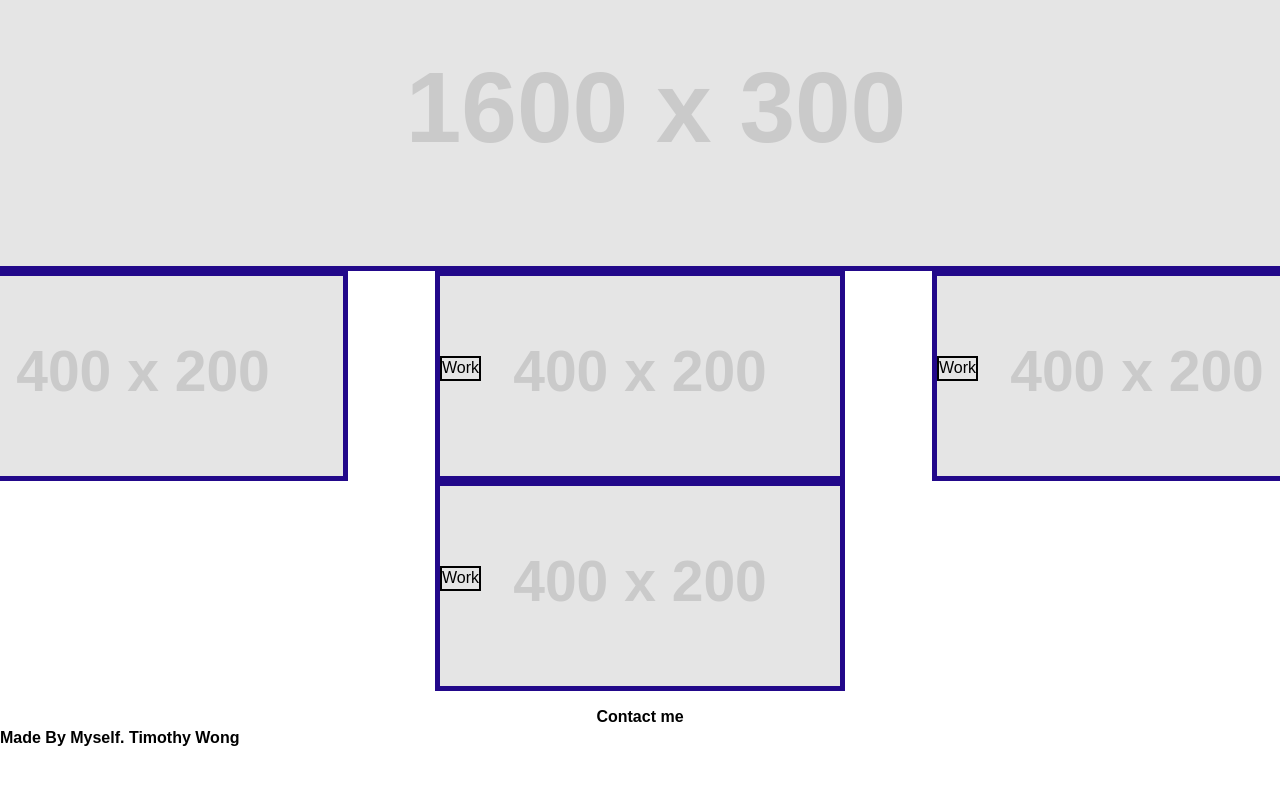
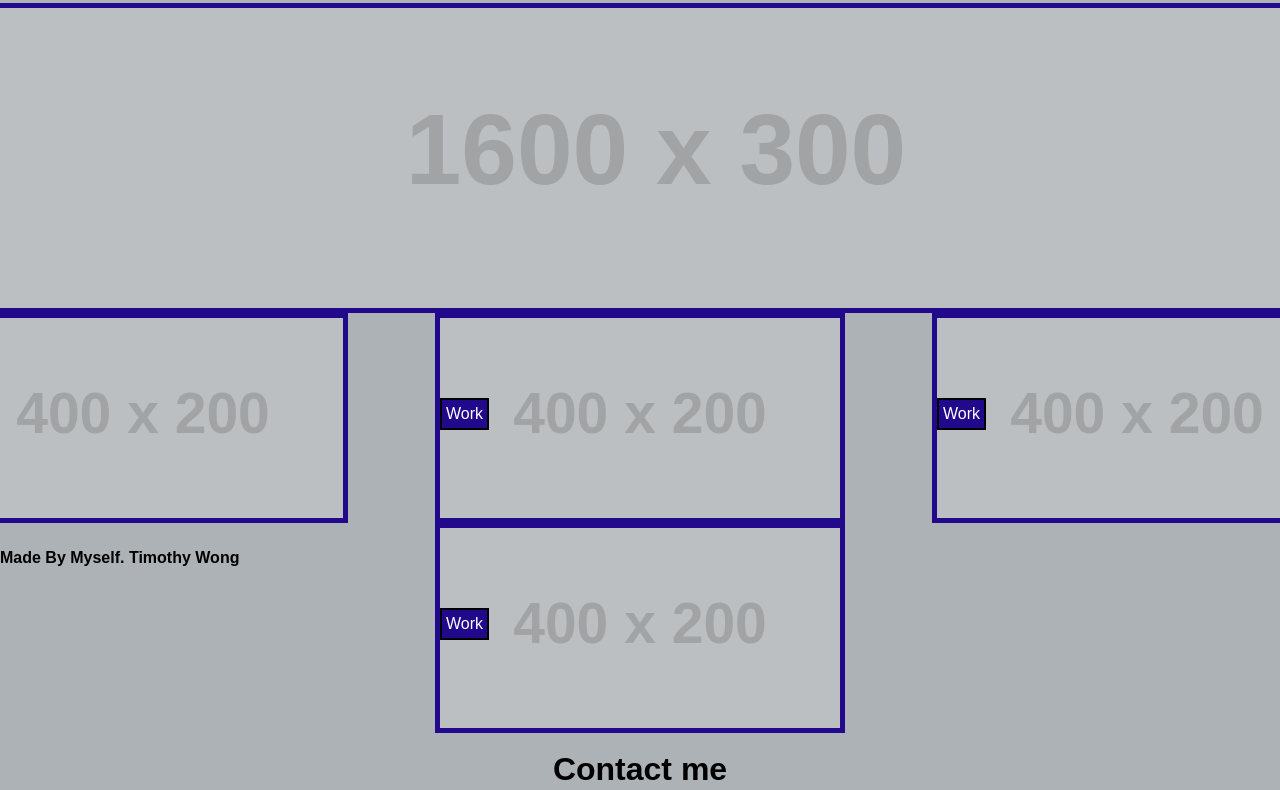
Before and after one commit to TMW93/portfolio, a plain HTML site: page index.html in a window 1280 px wide. Shown: the part 231-1021 px from the top of the page. Before the commit the page ends 980 px from the top, so only its background shows below. Drawn offline with Linux system fonts and the light colour scheme; placeholder pictures from the web are drawn by us.

Commit message:
added more colours

```diff
--- a/assets/css/style.css
+++ b/assets/css/style.css
@@ -8,6 +8,7 @@ body {
   display: flex;
   flex-direction: column;
   line-height: 1.3;
+  background-color: rgb(173, 178, 182);
 }
 
 header {
@@ -39,6 +40,11 @@ nav li {
   margin: 0;
   padding: 1%;
   text-align: center;
+  list-style: none;
+}
+
+nav a {
+  color: var(--colour-white);
 }
 
 nav:hover li {
@@ -49,6 +55,10 @@ main {
   display: flex;
   align-items: center;
   flex-direction: column;
+}
+
+h2 {
+  font-size: 200%;
 }
 
 .image-container {
@@ -79,7 +89,7 @@ main {
   flex-wrap: wrap;
 }
 
-.work-descript-main, .work-descript-1,.work-descript-2,.work-descript-3, .work-descript-4 {
+#work-descript-main, #work-descript-1, #work-descript-2, #work-descript-3, #work-descript-4 {
   border: 2px solid black;
   position: absolute;
   top: 40%;
@@ -88,3 +98,14 @@ main {
 .image-content:hover img {
   opacity: 100%;
 }
+
+.work-box {
+  padding: 1%;
+  background-color: var(--colour-palette-1);
+  color: var(--colour-white);
+}
+
+footer {
+  position: absolute;
+  bottom: 0%;
+}
--- a/index.html
+++ b/index.html
@@ -21,7 +21,7 @@
          <li>
           <a href="#my-work">My Work</a>
         </li>
-         <li>x
+         <li>
           <a href="#contact-me">Contact Me</a>
         </li>
        </ul>
@@ -37,31 +37,31 @@
       <div class="image-container">
         <div class="image-content" id="main-image-content">
           <img class="main-work" src="https://placehold.co/1600x300" alt="main work image">
-          <div class="work-descript-main">
+          <div class="work-box" id="work-descript-main">
             <p>Work</p>
           </div>
         </div>
         <div class="image-content">
           <img class="other-work-1" src="https://placehold.co/400x200">
-          <div class="work-descript-1">
+          <div class="work-box" id="work-descript-1">
             <p>Work</p>
           </div>
         </div>
         <div class="image-content">
           <img class="other-work-2" src="https://placehold.co/400x200">
-          <div class="work-descript-2">
+          <div class="work-box"  id="work-descript-2">
             <p>Work</p>
           </div>
         </div>
         <div class="image-content">
           <img class="other-work-3" src="https://placehold.co/400x200">
-          <div class="work-descript-3">
+          <div class="work-box" id="work-descript-3">
             <p>Work</p>
           </div>
         </div>
         <div class="image-content">
           <img class="other-work-4" src="https://placehold.co/400x200">
-          <div class="work-descript-4">
+          <div class="work-box" id="work-descript-4">
             <p>Work</p>
           </div>
         </div>
@@ -72,7 +72,7 @@
     </section>
   </main>
   <footer>
-    <h2>Made By Myself. Timothy Wong</h2>
+    <h3>Made By Myself. Timothy Wong</h3>
   </footer>
 </body>
 
```
